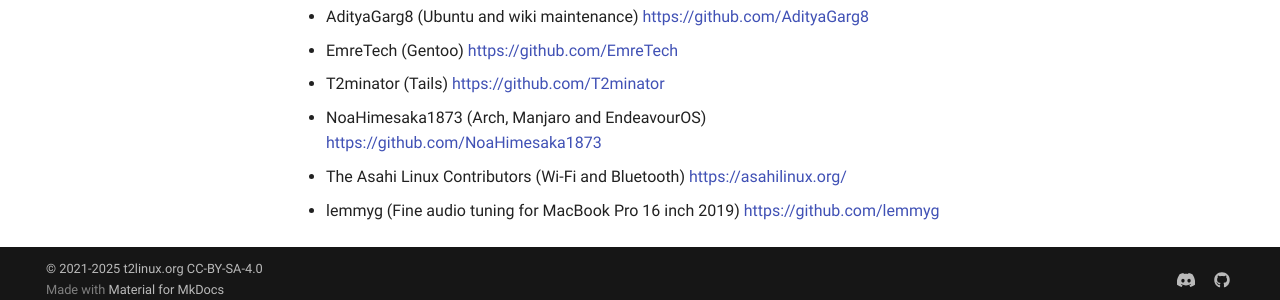
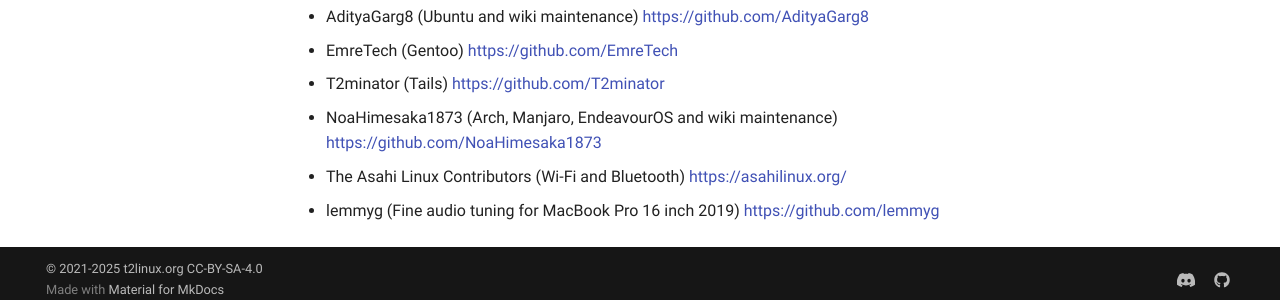
Before and after one commit to t2linux/wiki, an MkDocs documentation site: the page built from docs/notable-contributors.md, in a window 1280 px wide and 1153 px high. Shown: the part 841-1141 px from the top of the window. Built offline with MkDocs 1.6.1 and Material for MkDocs 9.7.7, drawn with Linux system fonts in a browser that asks for light colours; comment, search, counter and statistics services are not loaded.

Commit message:
Notable: credit Noa for wiki maintenance

```diff
--- a/docs/notable-contributors.md
+++ b/docs/notable-contributors.md
@@ -18,6 +18,6 @@ If there is someone missing that you think should be on this list, send a PR on
 - AdityaGarg8 (Ubuntu and wiki maintenance) [https://github.com/AdityaGarg8](https://github.com/AdityaGarg8)
 - EmreTech (Gentoo) [https://github.com/EmreTech](https://github.com/EmreTech)
 - T2minator (Tails) [https://github.com/T2minator](https://github.com/T2minator)
-- NoaHimesaka1873 (Arch, Manjaro and EndeavourOS) [https://github.com/NoaHimesaka1873](https://github.com/NoaHimesaka1873)
+- NoaHimesaka1873 (Arch, Manjaro, EndeavourOS and wiki maintenance) [https://github.com/NoaHimesaka1873](https://github.com/NoaHimesaka1873)
 - The Asahi Linux Contributors (Wi-Fi and Bluetooth) [https://asahilinux.org/](https://asahilinux.org/)
 - lemmyg (Fine audio tuning for MacBook Pro 16 inch 2019) [https://github.com/lemmyg](https://github.com/lemmyg)
```
